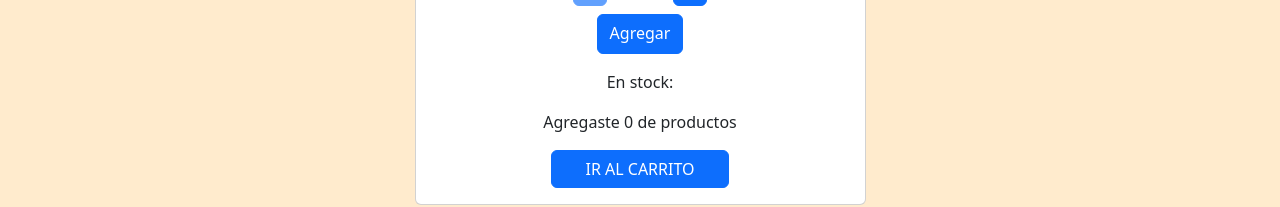
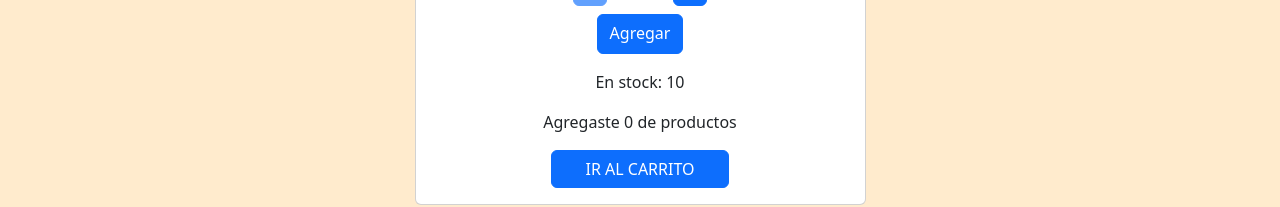
Before and after one commit to rodrigosivori/reactjs-proyecto, a React (Create React App) app: page /item/1 in a window 1280 px wide. Shown: the part 739-946 px from the top of the page. Built offline with nearby package versions, Linux system fonts and the light colour scheme.

Commit message:
Correccion en ItemCount que no mostraba el stock

```diff
--- a/src/componentes/ItemCount.jsx
+++ b/src/componentes/ItemCount.jsx
@@ -1,4 +1,4 @@
-import React, {useState} from "react";
+import React, {useEffect, useState} from "react";
 import { Link } from "react-router-dom";
 
 
@@ -25,6 +25,9 @@
     }
 }
 
+useEffect(() => {
+    setItemStock(stock);
+}, [stock]);
 
     return(
         <div className="container">
```
